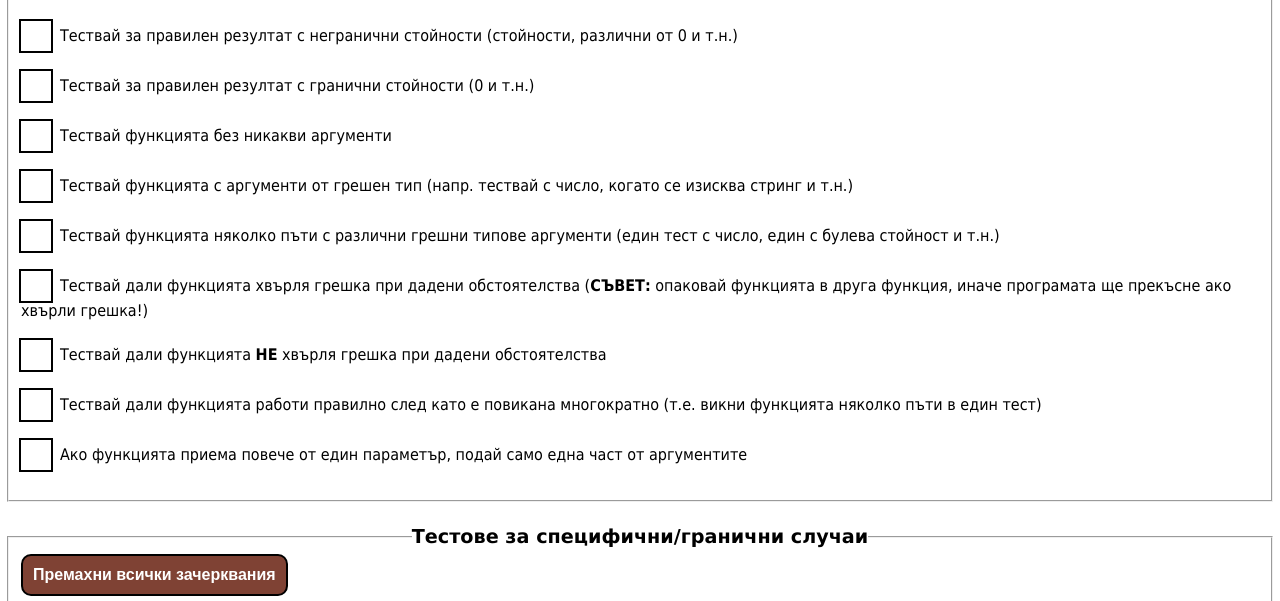
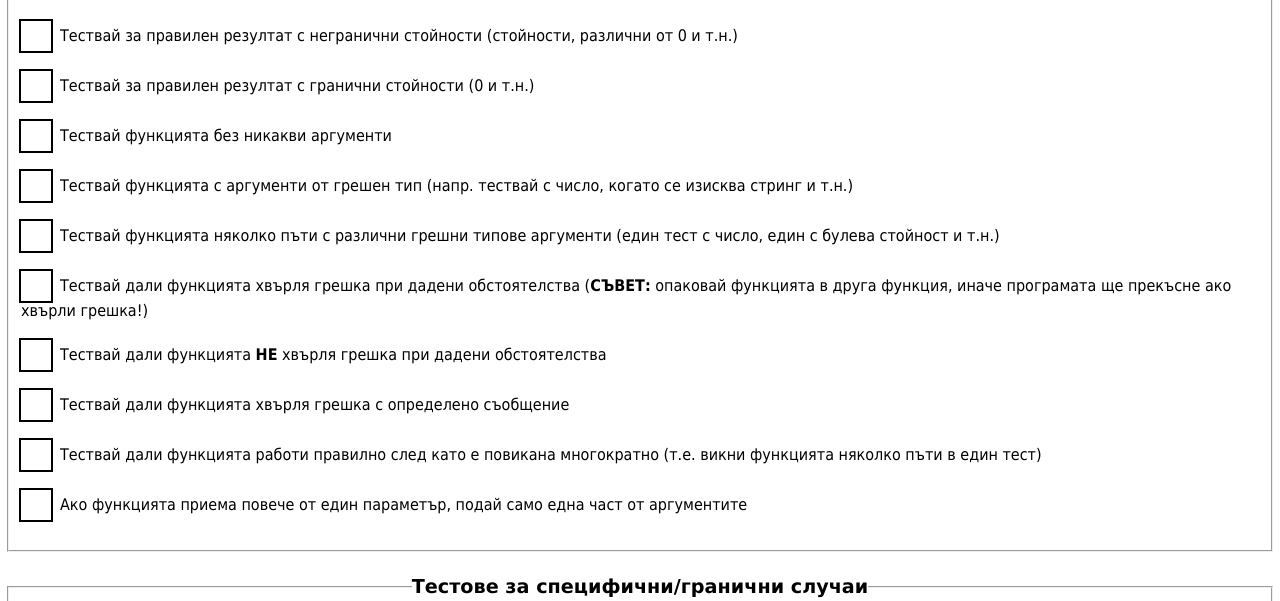
Before and after one commit to RyotaMitaraiWeb/Unit-Tests-Checklist, a plain HTML site: page index.html in a window 1280 px wide. Shown: the part 158-759 px from the top of the page. Drawn offline with nearby package versions, Linux system fonts and the light colour scheme.

Commit message:
add new test

```diff
--- a/index.html
+++ b/index.html
@@ -41,6 +41,10 @@
             <div class="group">
                 <input type="checkbox" id="7">
                 <label for="7">Тествай дали функцията <strong>НЕ</strong> хвърля грешка при дадени обстоятелства</label>
+            </div>
+            <div class="group">
+                <input type="checkbox" id="1216">
+                <label for="1216">Тествай дали функцията хвърля грешка с определено съобщение</label>
             </div>
             <div class="group">
                 <input type="checkbox" id="8">
```
